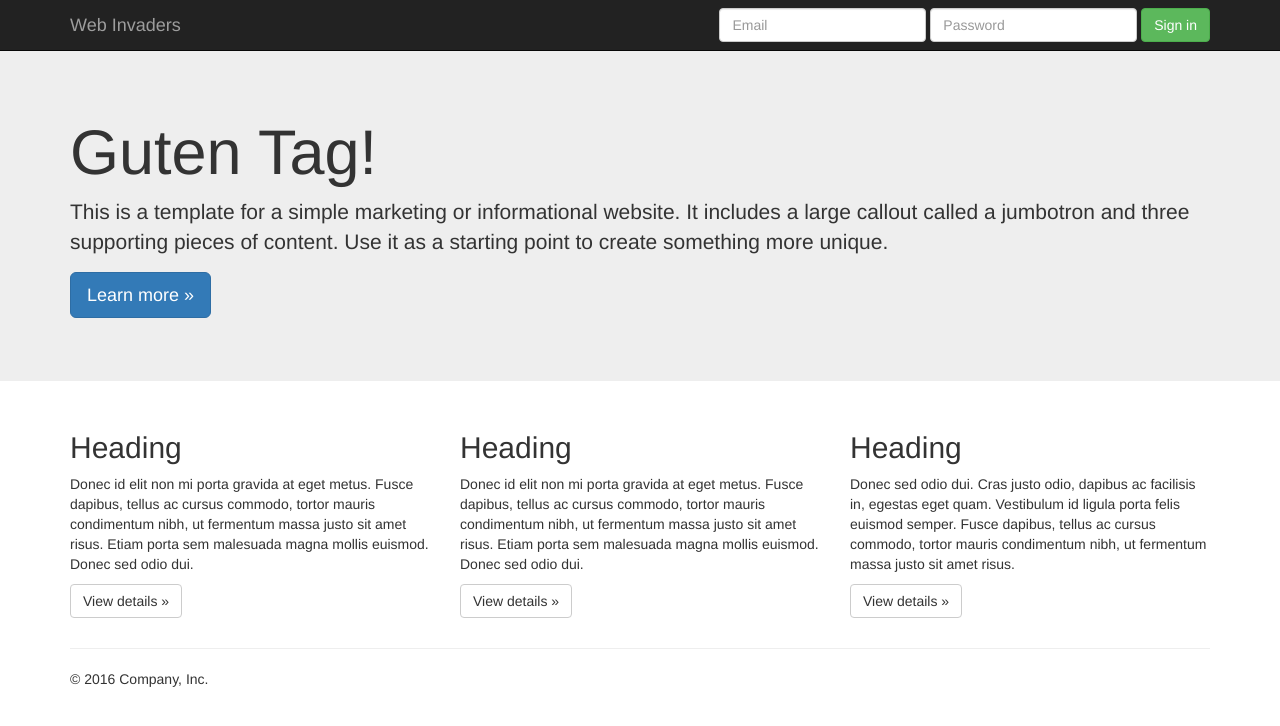
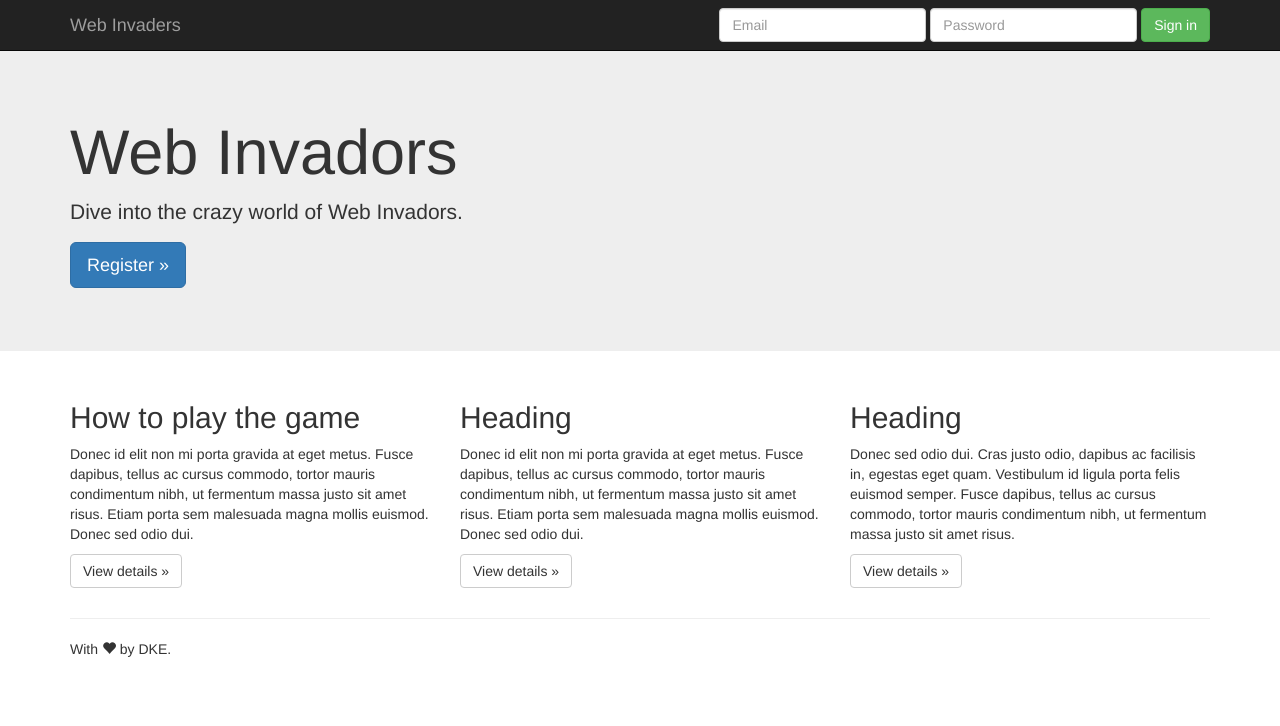
Before and after one commit to timlod/WebInvaders, a plain HTML site: page index.html in a window 1280 px wide. Drawn offline with nearby package versions, Linux system fonts and the light colour scheme.

Commit message:
Nothing major, I just got acquainted with bootstrap.

```diff
--- a/index.html
+++ b/index.html
@@ -61,9 +61,9 @@
     <!-- Main jumbotron for a primary marketing message or call to action -->
     <div class="jumbotron">
       <div class="container">
-        <h1>Guten Tag!</h1>
-        <p>This is a template for a simple marketing or informational website. It includes a large callout called a jumbotron and three supporting pieces of content. Use it as a starting point to create something more unique.</p>
-        <p><a class="btn btn-primary btn-lg" href="#" role="button">Learn more &raquo;</a></p>
+        <h1>Web Invadors</h1>
+        <p>Dive into the crazy world of Web Invadors.</p>
+        <p><a class="btn btn-primary btn-lg" href="#" role="button">Register &raquo;</a></p>
       </div>
     </div>
 
@@ -71,7 +71,7 @@
       <!-- Example row of columns -->
       <div class="row">
         <div class="col-md-4">
-          <h2>Heading</h2>
+          <h2>How to play the game</h2>
           <p>Donec id elit non mi porta gravida at eget metus. Fusce dapibus, tellus ac cursus commodo, tortor mauris condimentum nibh, ut fermentum massa justo sit amet risus. Etiam porta sem malesuada magna mollis euismod. Donec sed odio dui. </p>
           <p><a class="btn btn-default" href="#" role="button">View details &raquo;</a></p>
         </div>
@@ -90,7 +90,7 @@
       <hr>
 
       <footer>
-        <p>&copy; 2016 Company, Inc.</p>
+          <p>With <span class="glyphicon glyphicon-heart"></span> by DKE.</p>
       </footer>
     </div> <!-- /container -->
 
```
